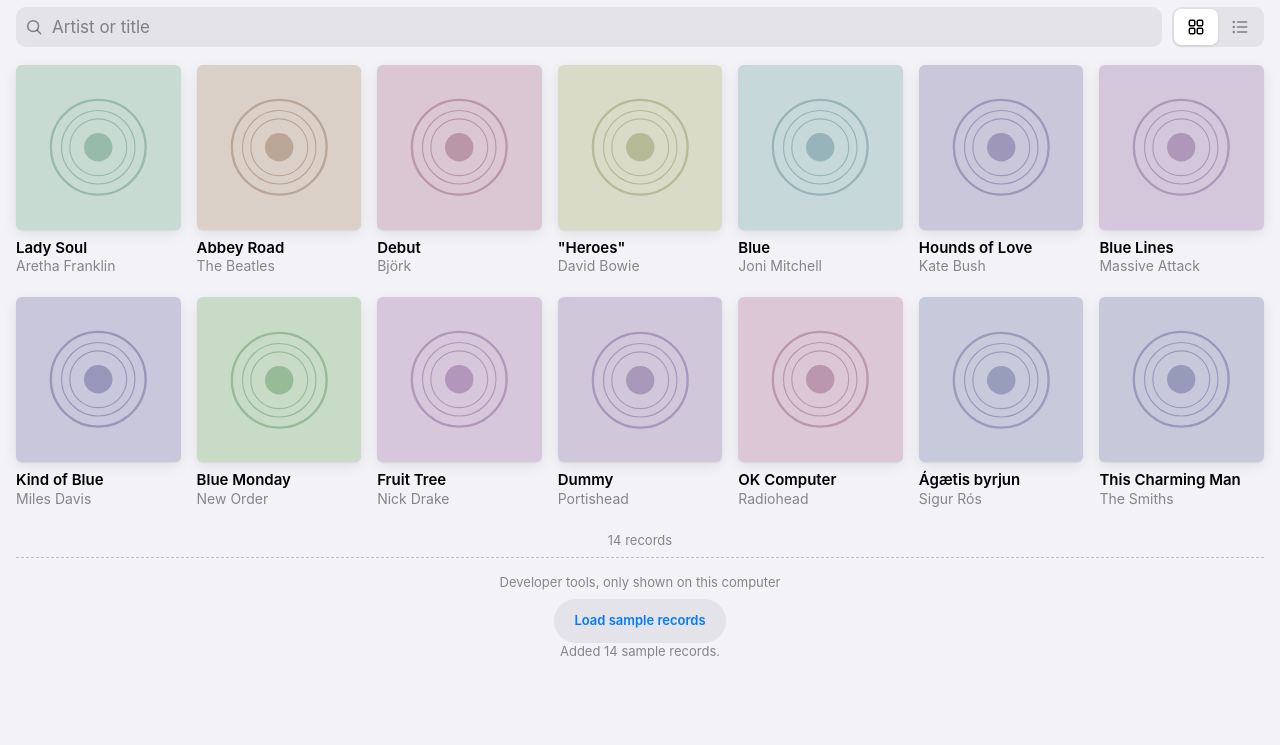
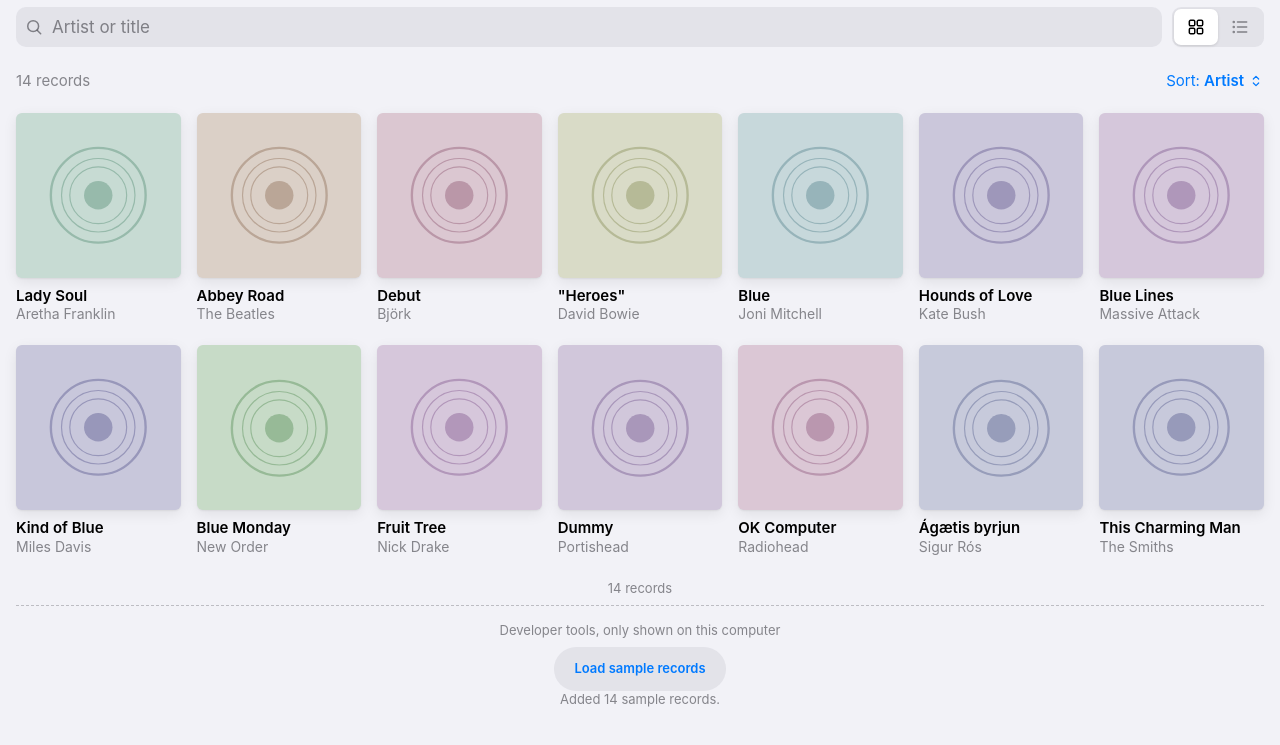
Before and after one commit to RupertMcD/VinylCatalogue, a plain HTML site: page index.html in a window 1280 px wide. Both pictures are taken after a click on the button "Load sample records". Shown: the part 93-838 px from the top of the page. Before the commit the page ends 800 px from the top, so only its background shows below. Drawn offline with Linux system fonts and the light colour scheme.

Commit message:
Sort the collection by artist, recently added or year
Co-Authored-By: Claude Opus 5.5 <noreply@anthropic.com>

```diff
--- a/styles/collection.css
+++ b/styles/collection.css
@@ -175,3 +175,39 @@
   font-size: 13px;
   color: var(--text-secondary);
 }
+
+/* Record count and the Sort button, under the search field. */
+.collection-meta {
+  display: flex;
+  align-items: center;
+  justify-content: space-between;
+  gap: 12px;
+  margin: -6px var(--gutter) 10px;
+  font-size: 15px;
+  color: var(--text-secondary);
+}
+
+.collection-meta[hidden] { display: none; }
+
+.sort-button {
+  position: relative;
+  display: inline-flex;
+  align-items: center;
+  gap: 4px;
+  min-height: 44px;
+  color: var(--accent);
+  cursor: pointer;
+}
+
+.sort-button strong { font-weight: 600; }
+.sort-button .icon { width: 16px; height: 16px; }
+
+/* The real picker sits invisibly on top, so tapping opens the iPhone menu. */
+.sort-select {
+  position: absolute;
+  inset: 0;
+  width: 100%;
+  opacity: 0;
+  font-size: 16px;
+  cursor: pointer;
+}
--- a/utils/search.js
+++ b/utils/search.js
@@ -27,14 +27,35 @@ export function sortName(artist) {
 
 const compareText = (a, b) => a.localeCompare(b, 'en-GB', { sensitivity: 'base', numeric: true });
 
+// The ways the Collection can be ordered.
+export const SORT_OPTIONS = [
+  { value: 'artist', label: 'Artist' },
+  { value: 'recent', label: 'Recently Added' },
+  { value: 'year', label: 'Year' },
+];
+
+const yearOf = (record) => (Number.isInteger(record.year) ? record.year : Infinity);
+const timeOf = (record) => {
+  const time = Date.parse(record.dateAdded);
+  return Number.isNaN(time) ? -Infinity : time;
+};
+
 // Artist A-Z, then oldest year first (records without a year last), then title.
-export function sortRecords(records) {
-  return records.slice().sort((a, b) => {
-    const byArtist = compareText(sortName(a.artist), sortName(b.artist));
-    if (byArtist !== 0) return byArtist;
-    const yearA = a.year ?? Infinity;
-    const yearB = b.year ?? Infinity;
-    if (yearA !== yearB) return yearA - yearB;
-    return compareText(normaliseText(a.title), normaliseText(b.title));
-  });
+function byArtist(a, b) {
+  const artist = compareText(sortName(a.artist), sortName(b.artist));
+  if (artist !== 0) return artist;
+  if (yearOf(a) !== yearOf(b)) return yearOf(a) - yearOf(b);
+  return compareText(normaliseText(a.title), normaliseText(b.title));
 }
+
+const ORDERS = {
+  artist: byArtist,
+  // Newest first; records added at the same moment fall back to artist order.
+  recent: (a, b) => (timeOf(b) - timeOf(a)) || byArtist(a, b),
+  // Oldest year first, records without a year last; then artist order.
+  year: (a, b) => (yearOf(a) - yearOf(b)) || byArtist(a, b),
+};
+
+export function sortRecords(records, by = 'artist') {
+  return records.slice().sort(ORDERS[by] || ORDERS.artist);
+}
--- a/views/collection-view.js
+++ b/views/collection-view.js
@@ -1,7 +1,7 @@
 // The Collection screen: search, a Grid/List switch and every record.
 
 import { getAllRecords, addRecordsIfMissing } from '../services/record-store.js';
-import { searchRecords, sortRecords } from '../utils/search.js';
+import { searchRecords, sortRecords, SORT_OPTIONS } from '../utils/search.js';
 import { createElement, escapeHtml } from '../utils/html.js';
 import { icons } from '../utils/icons.js';
 import { isDevMode } from '../utils/dev-mode.js';
@@ -9,6 +9,7 @@ import { createSampleRecords } from '../models/sample-records.js';
 import { coverArt } from './cover-art.js';
 
 const LAYOUT_KEY = 'collection-layout';
+const SORT_KEY = 'collection-sort';
 
 // Kept between visits so search and scroll position survive opening a record.
 const state = { query: '', scrollY: 0 };
@@ -20,6 +21,18 @@ function loadLayout() {
 function saveLayout(layout) {
   try { localStorage.setItem(LAYOUT_KEY, layout); } catch { /* not essential */ }
 }
+
+function loadSort() {
+  let saved = '';
+  try { saved = localStorage.getItem(SORT_KEY) || ''; } catch { /* not essential */ }
+  return SORT_OPTIONS.some((option) => option.value === saved) ? saved : 'artist';
+}
+
+function saveSort(sort) {
+  try { localStorage.setItem(SORT_KEY, sort); } catch { /* not essential */ }
+}
+
+const sortLabel = (value) => (SORT_OPTIONS.find((option) => option.value === value) || SORT_OPTIONS[0]).label;
 
 const recordLink = (record) => `#/record/${encodeURIComponent(record.id)}`;
 
@@ -65,6 +78,7 @@ export async function renderCollectionView() {
     loadError = error.message;
   }
   let layout = loadLayout();
+  let sort = loadSort();
 
   const node = createElement(`
     <div class="collection">
@@ -90,12 +104,23 @@ export async function renderCollectionView() {
           <button type="button" data-layout="list">${icons.list}<span class="visually-hidden">List</span></button>
         </div>
       </div>
+      <div class="collection-meta">
+        <span class="record-count"></span>
+        <label class="sort-button">
+          <span>Sort: <strong class="sort-label"></strong></span>${icons.updown}
+          <select class="sort-select" aria-label="Sort by">
+            ${SORT_OPTIONS.map((option) => `<option value="${option.value}">${option.label}</option>`).join('')}
+          </select>
+        </label>
+      </div>
       <p class="notice" role="alert" hidden></p>
       <div class="results"></div>
       ${isDevMode ? devToolsHtml : ''}
     </div>`);
 
   const controls = node.querySelector('.collection-controls');
+  const meta = node.querySelector('.collection-meta');
+  const sortSelect = node.querySelector('.sort-select');
   const input = node.querySelector('#collection-search');
   const clearButton = node.querySelector('.search-clear');
   const results = node.querySelector('.results');
@@ -108,6 +133,10 @@ export async function renderCollectionView() {
 
   function renderResults() {
     controls.hidden = records.length === 0;
+    meta.hidden = records.length === 0;
+    node.querySelector('.record-count').textContent = records.length === 1 ? '1 record' : `${records.length} records`;
+    node.querySelector('.sort-label').textContent = sortLabel(sort);
+    sortSelect.value = sort;
     clearButton.hidden = state.query === '';
     node.querySelectorAll('[data-layout]').forEach((button) => {
       button.setAttribute('aria-pressed', String(button.dataset.layout === layout));
@@ -123,7 +152,7 @@ export async function renderCollectionView() {
       return;
     }
 
-    const matches = searchRecords(records, state.query);
+    const matches = sortRecords(searchRecords(records, state.query), sort);
     if (matches.length === 0) {
       results.innerHTML = `
         <div class="empty-state">
@@ -137,6 +166,12 @@ export async function renderCollectionView() {
     results.innerHTML = `${layout === 'list' ? listHtml(matches) : gridHtml(matches)}
       <p class="results-count">${count}</p>`;
   }
+
+  sortSelect.addEventListener('change', () => {
+    sort = sortSelect.value;
+    saveSort(sort);
+    renderResults();
+  });
 
   input.value = state.query;
   input.addEventListener('input', () => {
```
Also changed, not shown: tests/search.test.js (+20 -0 lines).
